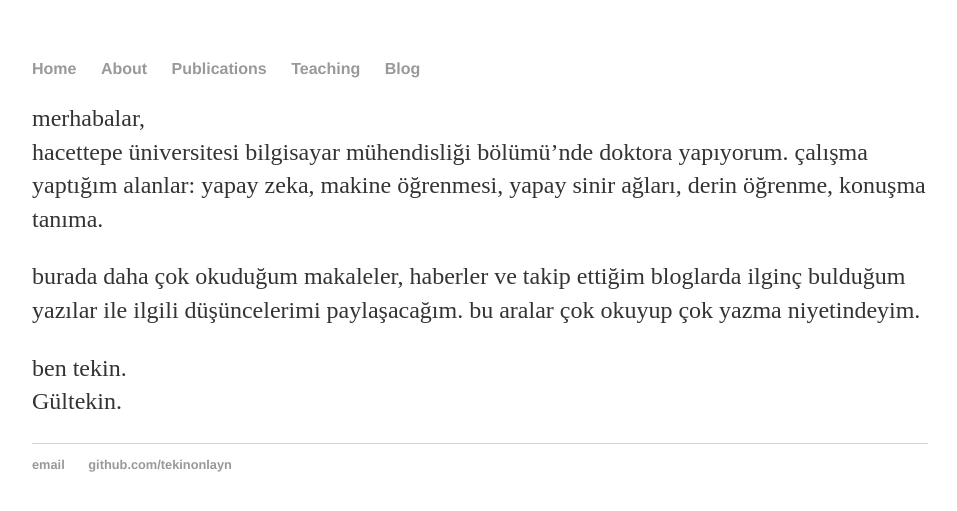
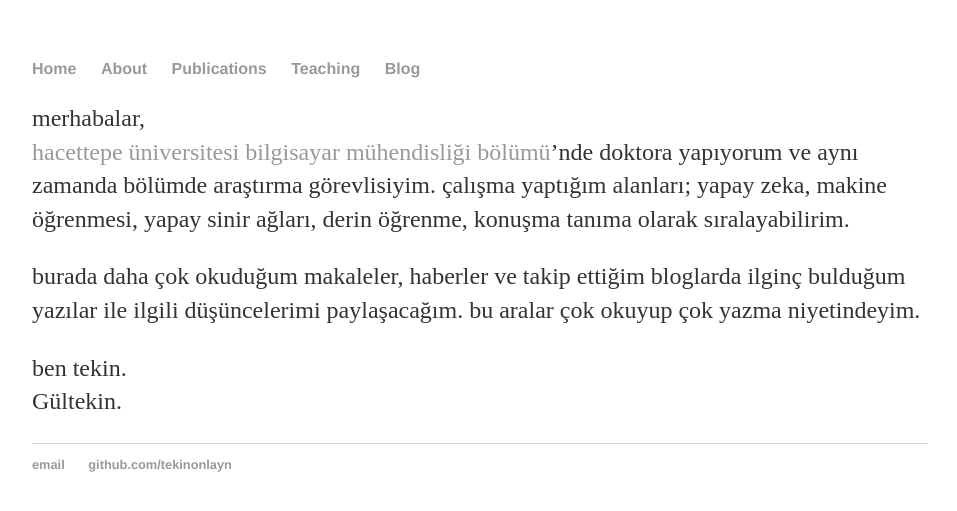
Before and after one commit to tekinonlayn/gi.github.io, a Jekyll site: the page built from about/index.html, in a window 1280 px wide. Shown: the top 511 px of the page, without its empty margins (160-1117 px from the left). Built offline with Jekyll 4.4.1, drawn with Linux system fonts in a browser that asks for light colours.

Commit message:
Update index.html

```diff
--- a/about/index.html
+++ b/about/index.html
@@ -3,7 +3,7 @@ layout: default
 title: Gültekin Işık - About
 ---
 <div class="blurb">
-	<p>merhabalar, <br />hacettepe üniversitesi bilgisayar mühendisliği bölümü’nde doktora yapıyorum. çalışma yaptığım alanlar: yapay zeka, makine öğrenmesi, yapay sinir ağları, derin öğrenme, konuşma tanıma.</p>
+	<p>merhabalar, <br /><a href="http://www.hacettepe.edu.tr/">hacettepe üniversitesi</a> <a href="http://cs.hacettepe.edu.tr/">bilgisayar mühendisliği bölümü</a>’nde doktora yapıyorum ve aynı zamanda bölümde araştırma görevlisiyim. çalışma yaptığım alanları; yapay zeka, makine öğrenmesi, yapay sinir ağları, derin öğrenme, konuşma tanıma olarak sıralayabilirim.</p>
 	<p>burada daha çok okuduğum makaleler, haberler ve takip ettiğim bloglarda ilginç bulduğum yazılar ile ilgili düşüncelerimi paylaşacağım. bu aralar çok okuyup çok yazma niyetindeyim.</p>
 <p>ben tekin. <br/> Gültekin.</p>
 </div><!-- /.blurb -->
```
